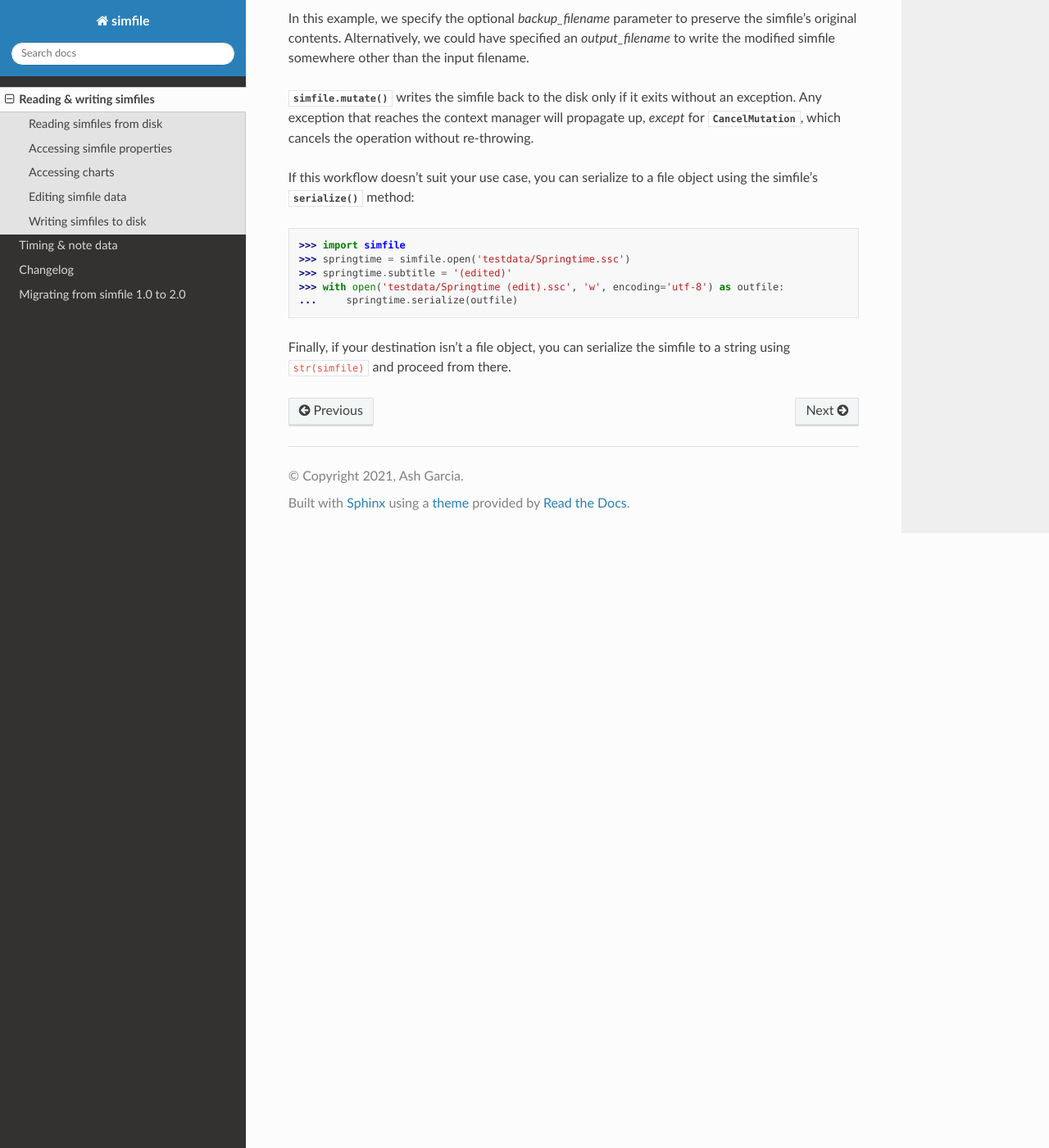
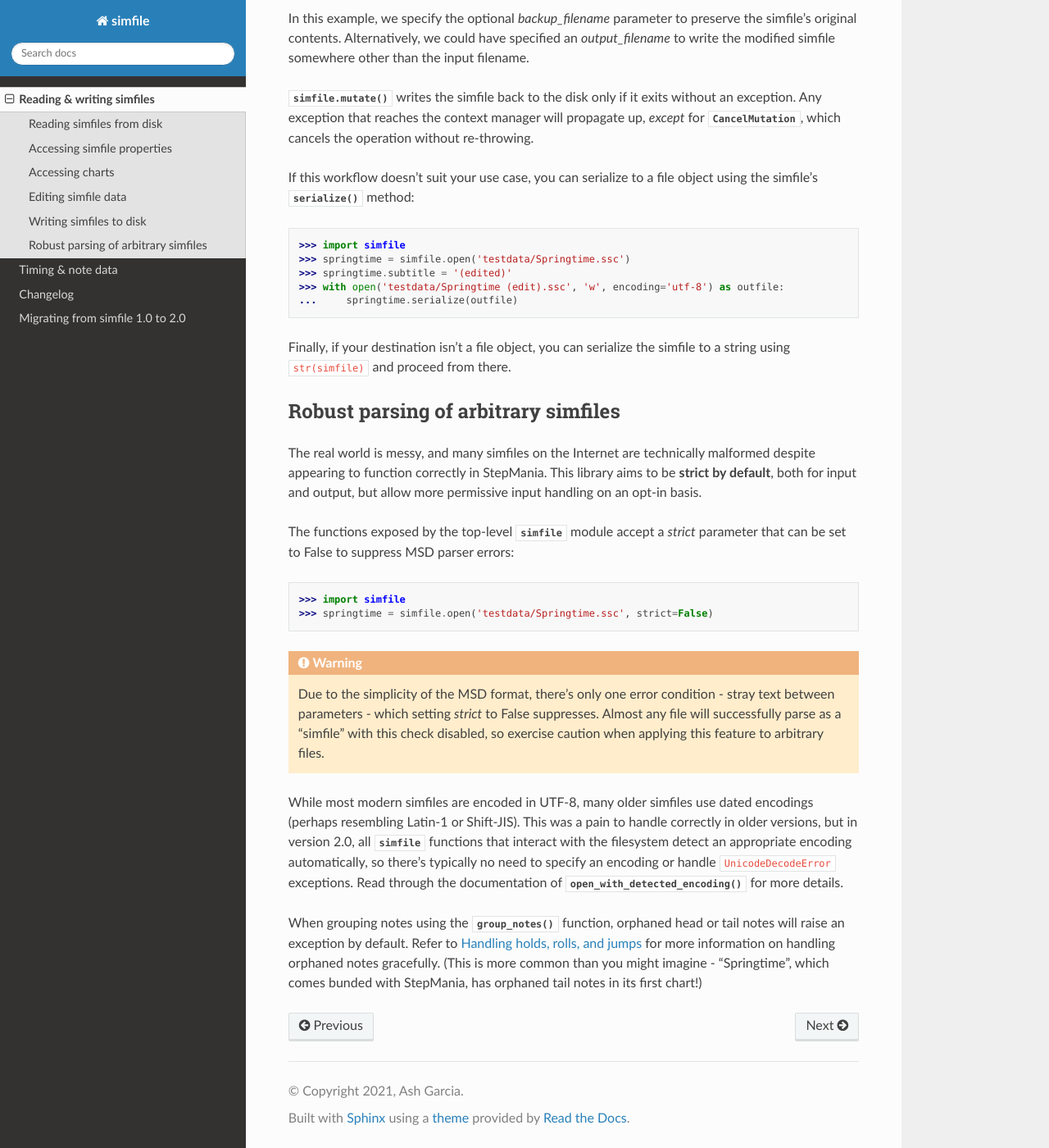
Before and after one commit to garcia/simfile, a Sphinx documentation site: the page built from docs/source/reading-writing.rst, in a window 1280 px wide and 1400 px high, scrolled down 3983 px. Shown: the whole window at 82% size. Built offline with Sphinx 7.4.7 and the Read the Docs theme 2.0.0, drawn with Linux system fonts in a browser that asks for light colours.

Commit message:
robust parsing docs

```diff
--- a/docs/source/reading-writing.rst
+++ b/docs/source/reading-writing.rst
@@ -231,3 +231,39 @@ using the simfile's :meth:`~simfile.base.BaseSimfile.serialize` method:
 
 Finally, if your destination isn't a file object, you can serialize the simfile
 to a string using :code:`str(simfile)` and proceed from there.
+
+Robust parsing of arbitrary simfiles
+------------------------------------
+
+The real world is messy, and many simfiles on the Internet are technically
+malformed despite appearing to function correctly in StepMania. This library
+aims to be **strict by default**, both for input and output, but allow more
+permissive input handling on an opt-in basis.
+
+The functions exposed by the top-level :mod:`simfile` module accept a `strict`
+parameter that can be set to False to suppress MSD parser errors:
+
+    >>> import simfile
+    >>> springtime = simfile.open('testdata/Springtime.ssc', strict=False)
+
+.. warning::
+
+    Due to the simplicity of the MSD format, there's only one error condition -
+    stray text between parameters - which setting `strict` to False suppresses.
+    Almost any file will successfully parse as a "simfile" with this check
+    disabled, so exercise caution when applying this feature to arbitrary
+    files.
+
+While most modern simfiles are encoded in UTF-8, many older simfiles use dated
+encodings (perhaps resembling Latin-1 or Shift-JIS). This was a pain to handle
+correctly in older versions, but in version 2.0, all :mod:`simfile` functions
+that interact with the filesystem detect an appropriate encoding automatically,
+so there's typically no need to specify an encoding or handle
+:code:`UnicodeDecodeError` exceptions. Read through the documentation of
+:func:`.open_with_detected_encoding` for more details.
+
+When grouping notes using the :func:`.group_notes` function,
+orphaned head or tail notes will raise an exception by default. Refer to
+:ref:`handling-holds-rolls-jumps` for more information on handling orphaned
+notes gracefully. (This is more common than you might imagine - "Springtime",
+which comes bunded with StepMania, has orphaned tail notes in its first chart!)
--- a/docs/source/timing-note-data.rst
+++ b/docs/source/timing-note-data.rst
@@ -74,6 +74,8 @@ the :mod:`simfile.notes.count` module:
 
 If the functions in this module aren't sufficient for your needs, move on to
 the next section for more options.
+
+.. _handling-holds-rolls-jumps:
 
 Handling holds, rolls, and jumps
 --------------------------------
```
